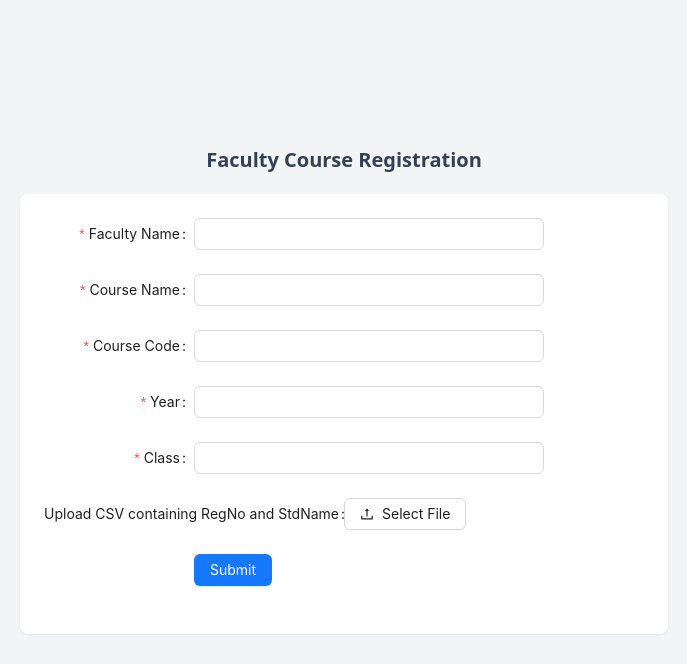
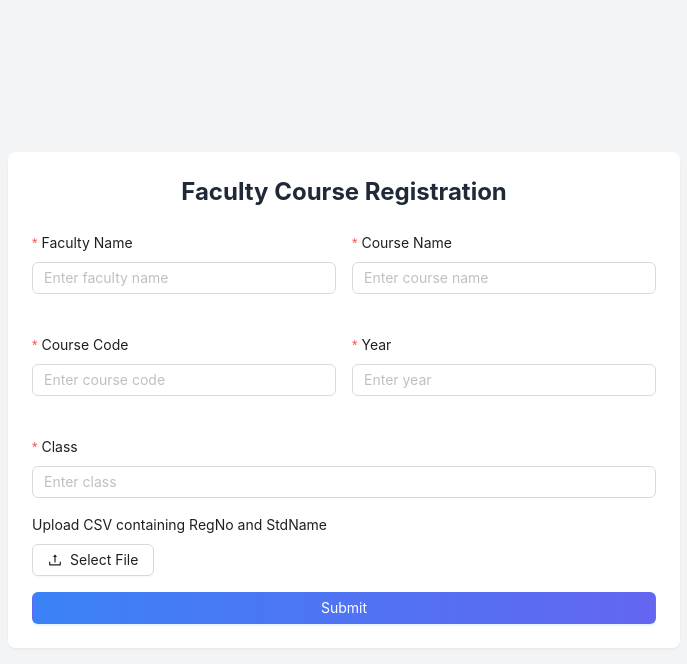
Before and after one commit to SurendharSSenthil/attendance_system_new, a React (Create React App) app in the folder client/: page /register-faculty in a window 1280 px wide. Shown: the top 664 px of the page, without its empty margins (296-983 px from the left). Built offline with nearby package versions, Linux system fonts and the light colour scheme; the HTML template or start-up script is replaced by a standard one.

Commit message:
register course ui, register course backend logic

```diff
--- a/client/src/pages/EditData.js
+++ b/client/src/pages/EditData.js
@@ -164,15 +164,15 @@ const EditData = ({ setAuth, user }) => {
 			dataIndex: "StdName",
 			key: "StdName",
 		},
-		// {
-		// 	title: "Remove Student",
-		// 	key: "action",
-		// 	render: (text, record) => (
-		// 		<Button type="danger" onClick={() => deleteStudent(record.RegNo)}>
-		// 			<DeleteTwoTone />
-		// 		</Button>
-		// 	),
-		// },
+		{
+			title: "Remove Student",
+			key: "action",
+			render: (text, record) => (
+				<Button type="danger" onClick={() => deleteStudent(record.RegNo)}>
+					<DeleteTwoTone />
+				</Button>
+			),
+		},
 	];
 
 	const addStudent = () => {
--- a/client/src/pages/RegisterFaculty.js
+++ b/client/src/pages/RegisterFaculty.js
@@ -1,20 +1,8 @@
 import React, { useState } from "react";
-import { Button, Form, Input, Card, message, Upload } from "antd";
+import { Button, Form, Input, Card, message, Upload, Row, Col } from "antd";
 import { UploadOutlined } from "@ant-design/icons";
 import { url } from "../Backendurl";
 import { useNavigate } from "react-router-dom";
-// const { RangePicker } = DatePicker;
-
-const formItemLayout = {
-	labelCol: {
-		xs: { span: 24 },
-		sm: { span: 6 },
-	},
-	wrapperCol: {
-		xs: { span: 24 },
-		sm: { span: 14 },
-	},
-};
 
 const RegisterFaculty = () => {
 	const [form] = Form.useForm();
@@ -75,18 +63,22 @@ const RegisterFaculty = () => {
 	const handleFileChange = ({ fileList }) => setFileList(fileList);
 
 	return (
-		<div className="bg-gray-100 flex flex-col justify-center items-center min-h-screen overflow-x-hidden">
-			<h2 className="text-slate-700 text-xl font-semibold">
+		<div className="bg-gray-100 flex flex-col justify-center items-center min-h-screen p-4">
+			<Card
+				bordered={false}
+				className="w-full max-w-2xl shadow-lg rounded-lg bg-white"
+			>
+				<h2 className="text-center text-2xl font-bold text-gray-800 mb-6">
 					Faculty Course Registration
 				</h2>
-			<div style={{ padding: "20px" }}>
-				<Card bordered={false}>
 				<Form
-						{...formItemLayout}
 					form={form}
-						style={{ maxWidth: 600 }}
 					onFinish={handleSubmit}
+					layout="vertical"
+					className="space-y-4"
 				>
+					<Row gutter={16}>
+						<Col xs={24} sm={12}>
 							<Form.Item
 								label="Faculty Name"
 								name="facname"
@@ -97,8 +89,10 @@ const RegisterFaculty = () => {
 									},
 								]}
 							>
-							<Input />
+								<Input placeholder="Enter faculty name" />
 							</Form.Item>
+						</Col>
+						<Col xs={24} sm={12}>
 							<Form.Item
 								label="Course Name"
 								name="coursename"
@@ -109,8 +103,12 @@ const RegisterFaculty = () => {
 									},
 								]}
 							>
-							<Input />
+								<Input placeholder="Enter course name" />
 							</Form.Item>
+						</Col>
+					</Row>
+					<Row gutter={16}>
+						<Col xs={24} sm={12}>
 							<Form.Item
 								label="Course Code"
 								name="coursecode"
@@ -121,8 +119,10 @@ const RegisterFaculty = () => {
 									},
 								]}
 							>
-							<Input />
+								<Input placeholder="Enter course code" />
 							</Form.Item>
+						</Col>
+						<Col xs={24} sm={12}>
 							<Form.Item
 								label="Year"
 								name="year"
@@ -133,8 +133,10 @@ const RegisterFaculty = () => {
 									},
 								]}
 							>
-							<Input />
+								<Input placeholder="Enter year" />
 							</Form.Item>
+						</Col>
+					</Row>
 					<Form.Item
 						label="Class"
 						name="class"
@@ -145,9 +147,8 @@ const RegisterFaculty = () => {
 							},
 						]}
 					>
-							<Input />
+						<Input placeholder="Enter class" />
 					</Form.Item>
-						<div className="flex flex-col gap-2">
 					<Form.Item
 						label="Upload CSV containing RegNo and StdName"
 						rules={[
@@ -156,32 +157,32 @@ const RegisterFaculty = () => {
 								message: "Please upload a CSV file!",
 							},
 						]}
-								className="text-wrap w-[1200px]"
+						className="text-wrap"
 					>
 						<Upload
 							accept=".csv"
 							fileList={fileList}
 							beforeUpload={() => false} // Prevent automatic upload
 							onChange={handleFileChange}
+							className="w-full"
 						>
 							<Button icon={<UploadOutlined />}>Select File</Button>
 						</Upload>
 					</Form.Item>
-						</div>
-						<Form.Item
-							wrapperCol={{
-								offset: 6,
-								span: 16,
-							}}
+					<Form.Item>
+						<Button
+							type="primary"
+							htmlType="submit"
+							loading={loading}
+							block
+							className="bg-gradient-to-r from-blue-500 to-indigo-500 hover:from-blue-600 hover:to-indigo-600"
 						>
-							<Button type="primary" htmlType="submit" loading={loading}>
 							Submit
 						</Button>
 					</Form.Item>
 				</Form>
 			</Card>
 		</div>
-		</div>
 	);
 };
 
```
Also changed, not shown: 1 other file (tests, documents, lock files or other folders). Lines whose indentation alone changed are shown as unchanged.
